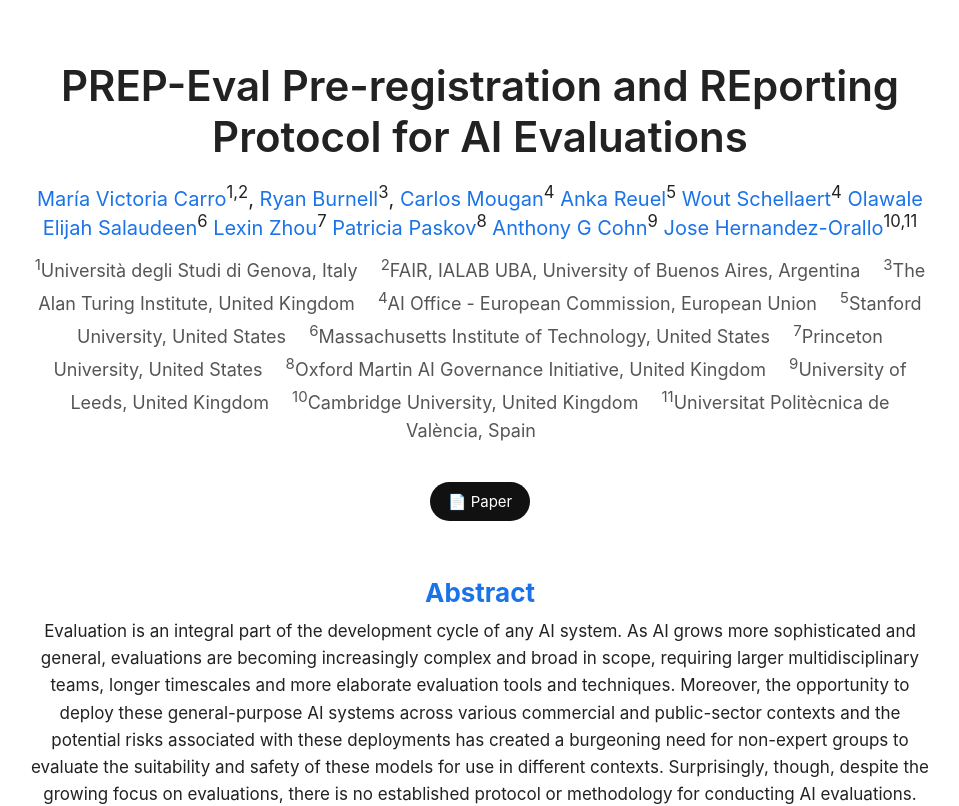
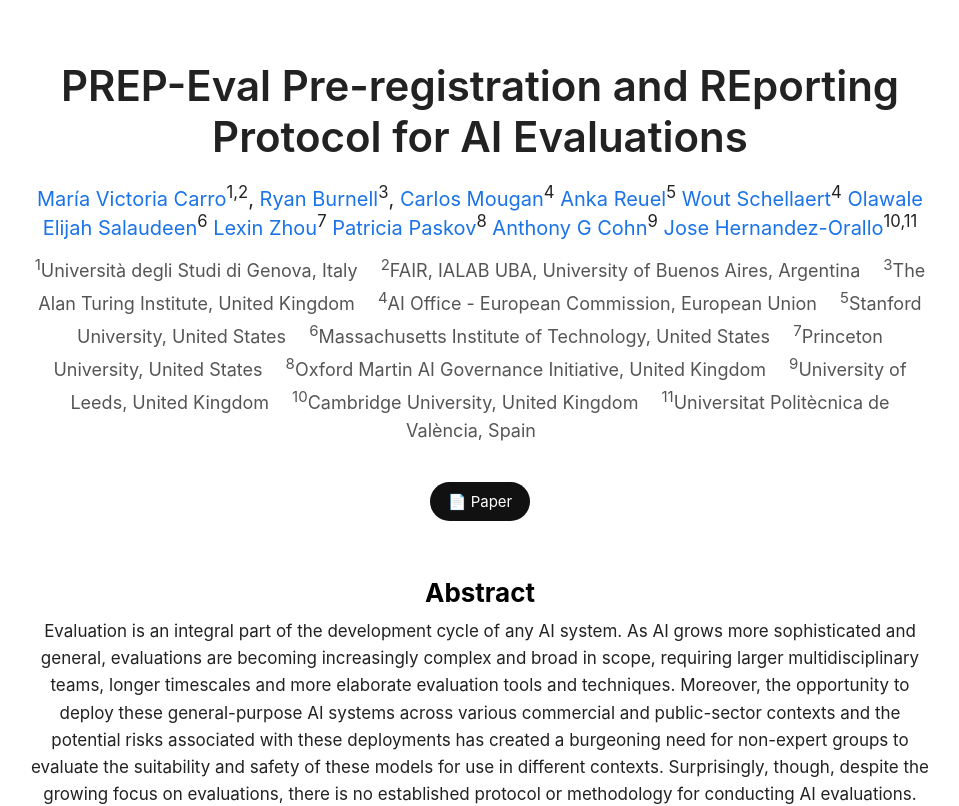
Before and after one commit to Prep-eval/prep-eval, a plain HTML site: page index.html in a window 1280 px wide. Shown: the top 806 px of the page, without its empty margins (160-1119 px from the left). Drawn offline with Linux system fonts and the light colour scheme.

Commit message:
Update index.html

```diff
--- a/index.html
+++ b/index.html
@@ -95,7 +95,7 @@
   .abstract h2 {
     font-size: 26px;
     margin-bottom: 10px;
-    color: #1a73e8;
+    color: #000;
   }
 
   .abstract p {
```
